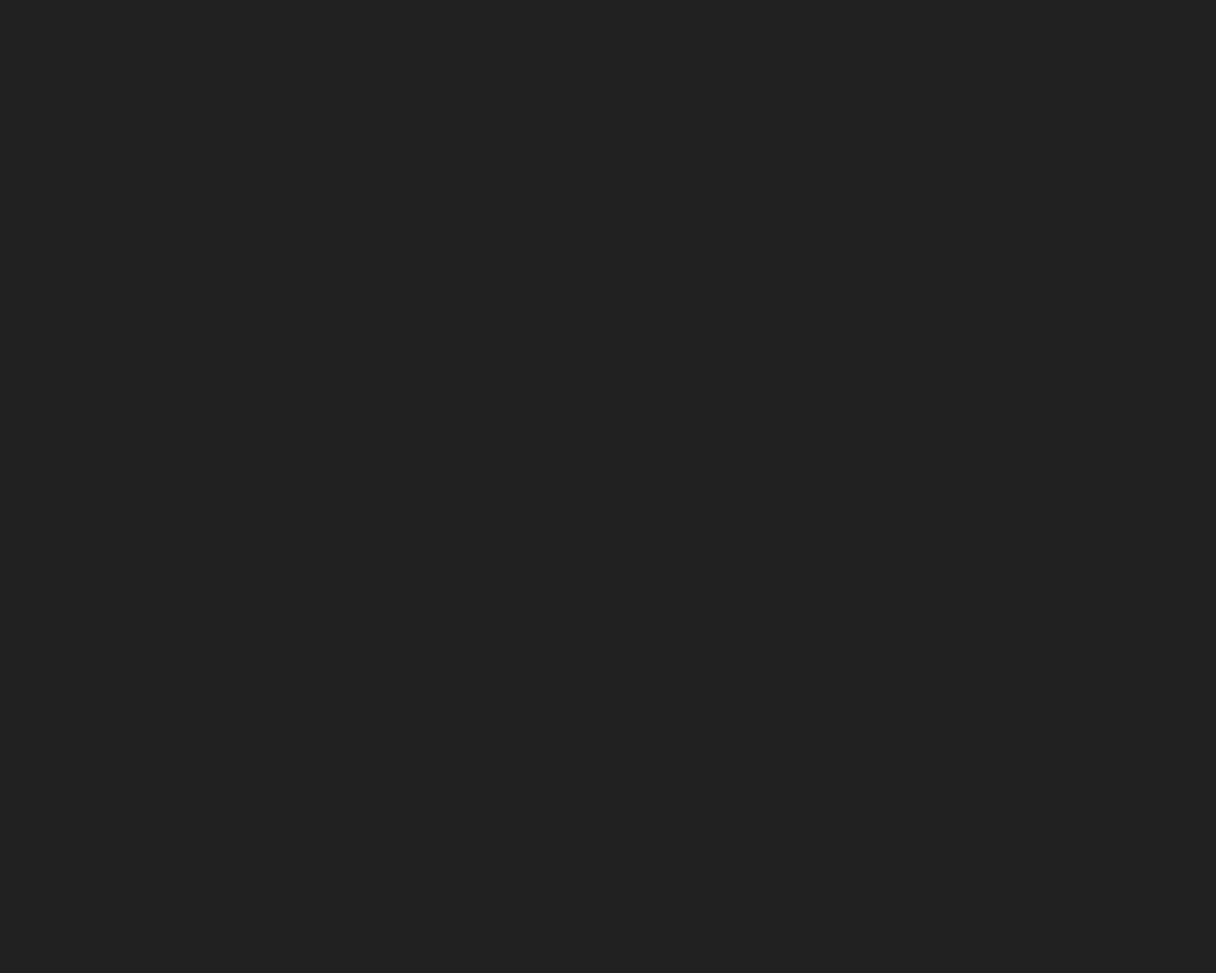
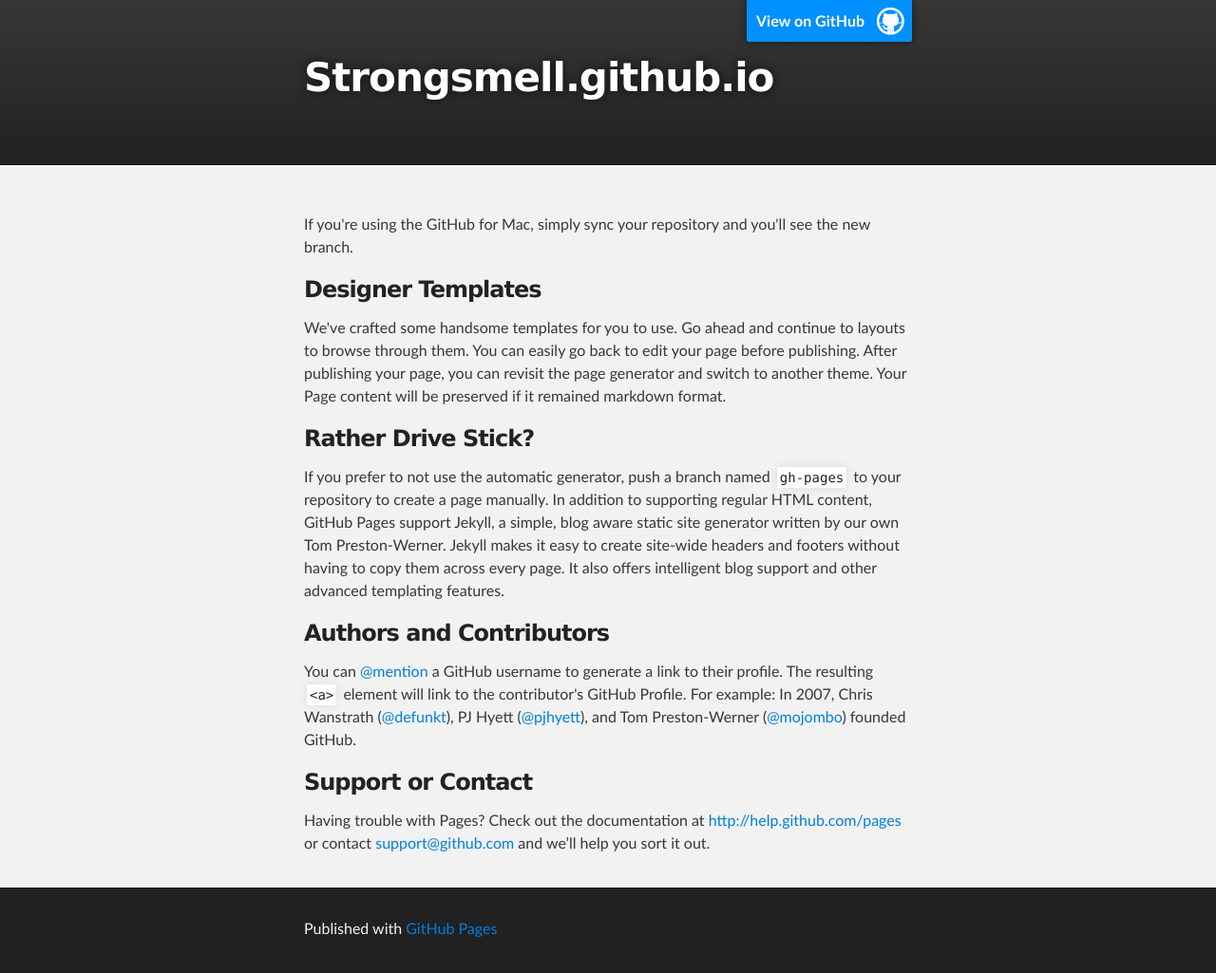
Before and after one commit to StrongSmell/StrongSmell.github.io, a plain HTML site: page index.html in a window 1280 px wide. Shown: the whole page at 95% size. Before the commit the page ends 800 px from the top, so only its background shows below. Drawn offline with Linux system fonts and the light colour scheme.

Commit message:
Replace master branch with page content via GitHub

```diff
--- a/index.html
+++ b/index.html
@@ -13,5 +13,52 @@
 
   <body>
 
+    <!-- HEADER -->
+    <div id="header_wrap" class="outer">
+        <header class="inner">
+          <a id="forkme_banner" href="https://github.com/StrongSmell">View on GitHub</a>
+
+          <h1 id="project_title">Strongsmell.github.io</h1>
+          <h2 id="project_tagline"></h2>
+
+        </header>
+    </div>
+
+    <!-- MAIN CONTENT -->
+    <div id="main_content_wrap" class="outer">
+      <section id="main_content" class="inner">
+        <p>If you're using the GitHub for Mac, simply sync your repository and you'll see the new branch.</p>
+
+<h3>
+<a name="designer-templates" class="anchor" href="#designer-templates"><span class="octicon octicon-link"></span></a>Designer Templates</h3>
+
+<p>We've crafted some handsome templates for you to use. Go ahead and continue to layouts to browse through them. You can easily go back to edit your page before publishing. After publishing your page, you can revisit the page generator and switch to another theme. Your Page content will be preserved if it remained markdown format.</p>
+
+<h3>
+<a name="rather-drive-stick" class="anchor" href="#rather-drive-stick"><span class="octicon octicon-link"></span></a>Rather Drive Stick?</h3>
+
+<p>If you prefer to not use the automatic generator, push a branch named <code>gh-pages</code> to your repository to create a page manually. In addition to supporting regular HTML content, GitHub Pages support Jekyll, a simple, blog aware static site generator written by our own Tom Preston-Werner. Jekyll makes it easy to create site-wide headers and footers without having to copy them across every page. It also offers intelligent blog support and other advanced templating features.</p>
+
+<h3>
+<a name="authors-and-contributors" class="anchor" href="#authors-and-contributors"><span class="octicon octicon-link"></span></a>Authors and Contributors</h3>
+
+<p>You can <a href="https://github.com/blog/821" class="user-mention">@mention</a> a GitHub username to generate a link to their profile. The resulting <code>&lt;a&gt;</code> element will link to the contributor's GitHub Profile. For example: In 2007, Chris Wanstrath (<a href="https://github.com/defunkt" class="user-mention">@defunkt</a>), PJ Hyett (<a href="https://github.com/pjhyett" class="user-mention">@pjhyett</a>), and Tom Preston-Werner (<a href="https://github.com/mojombo" class="user-mention">@mojombo</a>) founded GitHub.</p>
+
+<h3>
+<a name="support-or-contact" class="anchor" href="#support-or-contact"><span class="octicon octicon-link"></span></a>Support or Contact</h3>
+
+<p>Having trouble with Pages? Check out the documentation at <a href="http://help.github.com/pages">http://help.github.com/pages</a> or contact <a href="mailto:support@github.com">support@github.com</a> and we’ll help you sort it out.</p>
+      </section>
+    </div>
+
+    <!-- FOOTER  -->
+    <div id="footer_wrap" class="outer">
+      <footer class="inner">
+        <p>Published with <a href="http://pages.github.com">GitHub Pages</a></p>
+      </footer>
+    </div>
+
+
+
   </body>
 </html>
```
Also changed, not shown: params.json (+1 -1 lines).
